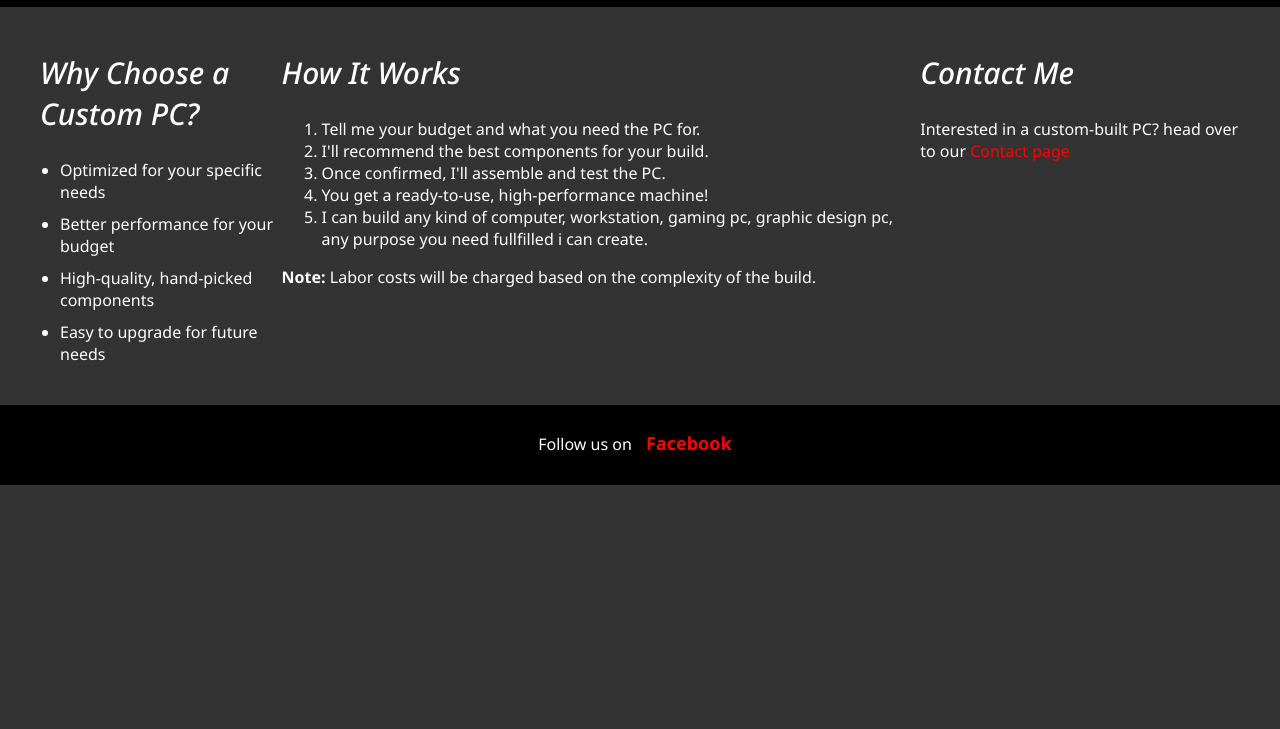
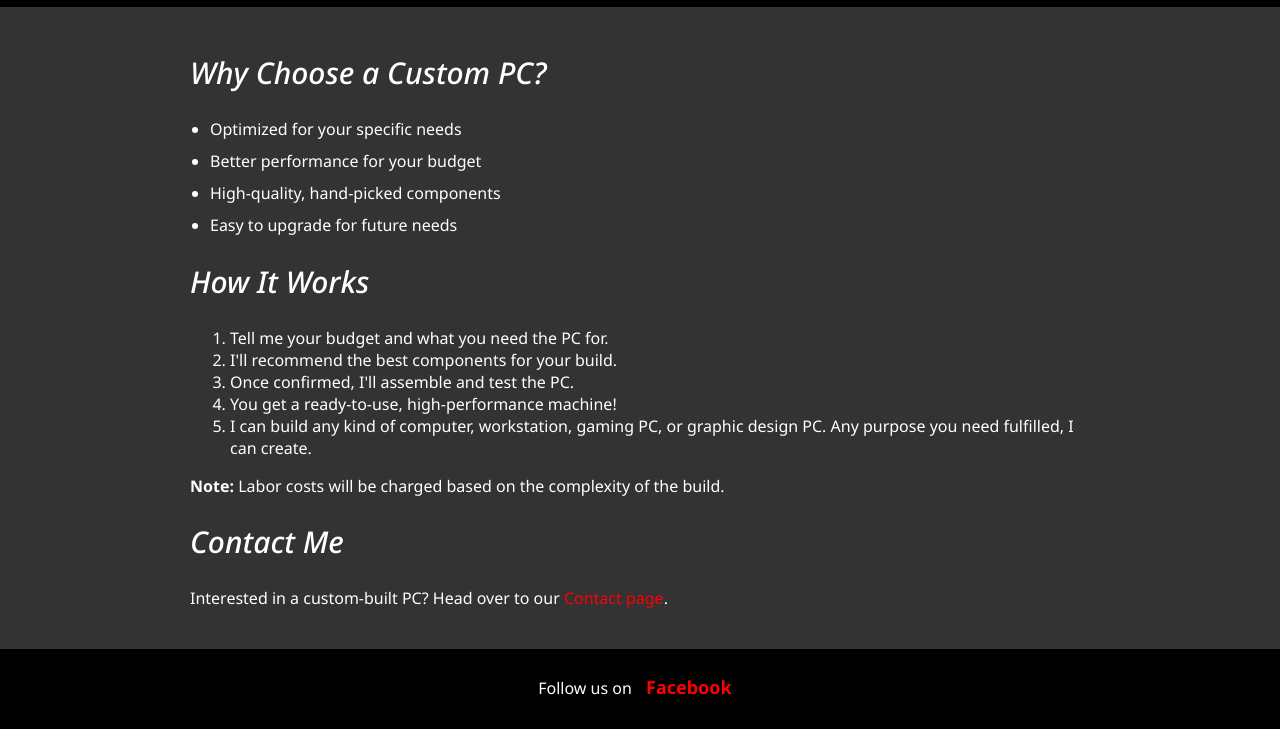
Before and after one commit to itsthekitkat122/itsthekitkat122.github.io, a plain HTML site: page custom pc.html in a window 1280 px wide. Shown: the part 113-842 px from the top of the page. Before the commit the page ends 800 px from the top, so only its background shows below. Drawn offline with Linux system fonts and the light colour scheme.

Commit message:
should be sweet

```diff
--- a/custom pc.html
+++ b/custom pc.html
@@ -27,7 +27,8 @@
     </nav>
 
     <main class="contentArea">
-        <section id="why">
+        <div class="stacked-container">
+            <section id="why" class="stacked-section">
                 <h2>Why Choose a Custom PC?</h2>
                 <ul>
                     <li>Optimized for your specific needs</li>
@@ -37,22 +38,23 @@
                 </ul>
             </section>
 
-        <section id="how">
+            <section id="how" class="stacked-section">
                 <h2>How It Works</h2>
                 <ol>
                     <li>Tell me your budget and what you need the PC for.</li>
                     <li>I'll recommend the best components for your build.</li>
                     <li>Once confirmed, I'll assemble and test the PC.</li>
                     <li>You get a ready-to-use, high-performance machine!</li>
-                <li>I can build any kind of computer, workstation, gaming pc, graphic design pc, any purpose you need fullfilled i can create.</li>
+                    <li>I can build any kind of computer, workstation, gaming PC, or graphic design PC. Any purpose you need fulfilled, I can create.</li>
                 </ol>
                 <p><strong>Note:</strong> Labor costs will be charged based on the complexity of the build.</p>
             </section>
 
-        <section id="contact">
+            <section id="contact" class="stacked-section">
                 <h2>Contact Me</h2>
-            <p>Interested in a custom-built PC? head over to our <a href="contact-tech-service.html">Contact page</a></p>
+                <p>Interested in a custom-built PC? Head over to our <a href="contact-tech-service.html">Contact page</a>.</p>
             </section>
+        </div>
     </main>
 
     <footer>
--- a/techtalkstylesheet.css
+++ b/techtalkstylesheet.css
@@ -158,5 +158,16 @@ main {
 }
 
 section {
+    width: 100%;
     max-width: 900px;
+    display: block;
 }
+.span2{
+    display: flex;
+    flex-direction: column;
+    align-items: center;
+    text-align: center;
+    max-width: 900px;
+    margin: 0 auto;
+    padding: 20px;
+}
```
Lines whose indentation alone changed are shown as unchanged.
